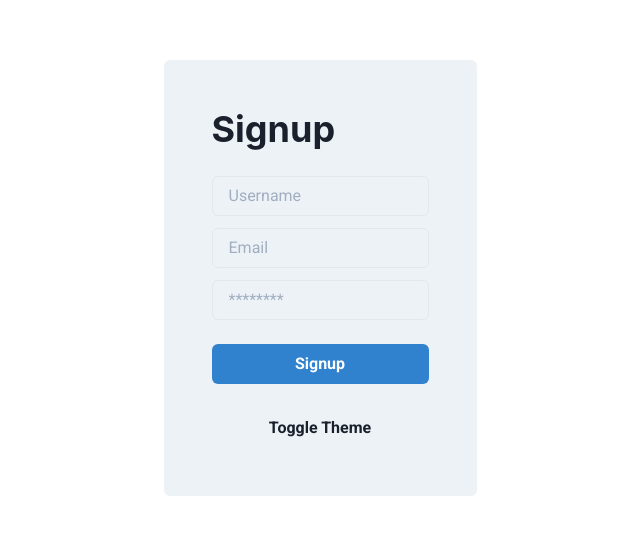
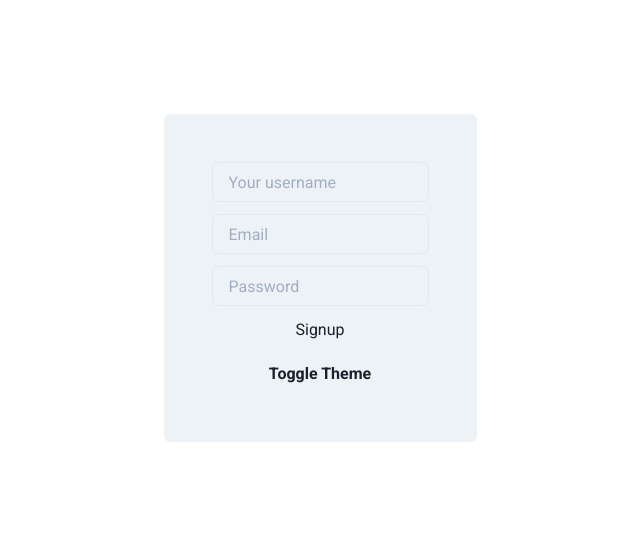
Before and after one commit to AlexGroat/code-cave-2.0, a React (Create React App) app in the folder client/: page /signup in a window 1280 px wide. Shown: the part 122-656 px from the top of the page, without its empty margins (320-960 px from the left). Built offline with nearby package versions, Linux system fonts and the light colour scheme.

Commit message:
navbar signup and logout working

```diff
--- a/client/src/components/Sidebar.js
+++ b/client/src/components/Sidebar.js
@@ -81,8 +81,8 @@ export default function Sidebar() {
         </Link>
         {Auth.loggedIn() ? (
           <>
-            <Link to="/">
-              <NavItem navSize={navSize} icon={FiCalendar} title="" active />
+            <Link to="/" onClick={logout}>
+              <NavItem navSize={navSize} icon={FiCalendar} title="Logout" />
             </Link>
 
             <Flex
--- a/client/src/pages/Login/index.js
+++ b/client/src/pages/Login/index.js
@@ -8,7 +8,7 @@ function LoginPage () {
         <Flex direction="column" background={formBackground} p={12} rounded={6}>
             <Heading mb={6}>Log in</Heading>
             <Input placeholder="Email" variant="outline" mb={3} type="email"/>
-            <Input placeholder='********' variant='outline' mb={6} type='password'/>
+            <Input placeholder='********' variant='outline'  type='password'/>
             <Button mb={6} colorScheme="blue">Log In</Button>
             <Button onClick={toggleColorMode}>Toggle Theme</Button>
 
--- a/client/src/pages/Signup/index.js
+++ b/client/src/pages/Signup/index.js
@@ -1,21 +1,113 @@
-import { Button, Flex, Heading, Input, useColorMode, useColorModeValue } from '@chakra-ui/react';
+import React, { useState } from "react";
+import { Link } from "react-router-dom";
+import { useMutation } from "@apollo/client";
+import { ADD_USER } from "../../utils/mutations";
+import Auth from "../../utils/auth";
+import {
+  Button,
+  Flex,
+  Alert,
+  Input,
+  useColorMode,
+  useColorModeValue,
+} from "@chakra-ui/react";
 
-function SignupPage() {
-    const { toggleColorMode } = useColorMode();
-    const formBackground = useColorModeValue("gray.100", "gray.700")
-    return (
-        <Flex height="100vh" alignItems="center" justifyContent="center">
-            <Flex direction="column" background={formBackground} p={12} rounded={6}>
-                <Heading mb={6}>Signup</Heading>
-                <Input placeholder="Username" variant="outline" mb={3} type="username" name='username' />
-                <Input placeholder="Email" variant="outline" mb={3} type="email" name='email' />
-                <Input placeholder='********' variant='outline' mb={6} type='password' />
-                <Button mb={6} colorScheme="blue">Signup</Button>
-                <Button onClick={toggleColorMode}>Toggle Theme</Button>
+const Signup = () => {
+  const [formState, setFormState] = useState({
+    username: "",
+    email: "",
+    password: "",
+  });
 
-            </Flex>
-        </Flex>
-    )
+  const { toggleColorMode } = useColorMode();
+  const formBackground = useColorModeValue("gray.100", "gray.700");
+
+  const [addUser, { error, data }] = useMutation(ADD_USER);
+  const handleChange = (event) => {
+    const { name, value } = event.target;
+    setFormState({
+      ...formState,
+      [name]: value,
+    });
+  };
+
+  const handleFormSubmit = async (event) => {
+    event.preventDefault();
+    console.log(formState);
+    try {
+      const { data } = await addUser({
+        variables: { ...formState },
+      });
+      Auth.login(data.addUser.token);
+    } catch (e) {
+      console.error(e);
+    }
+  };
+
+  return (
+    <>
+      <div>
+        <div>
+          {data ? (
+            <p>
+              Success!
+              <Link to="/">back to the homepage.</Link>
+            </p>
+          ) : (
+            <form
+              className="signup-form"
+              background={formBackground}
+              onSubmit={handleFormSubmit}
+            >
+              <Flex height="100vh" alignItems="center" justifyContent="center">
+                <Flex
+                  direction="column"
+                  background={formBackground}
+                  p={12}
+                  rounded={6}
+                >
+                  <Input
+                    className="signupInput"
+                    placeholder="Your username"
+                    mb={3}
+                    name="username"
+                    type="text"
+                    value={formState.name}
+                    onChange={handleChange}
+                  />
+                  <Input
+                    className="signupInput"
+                    placeholder="Email"
+                    mb={3}
+                    name="email"
+                    type="email"
+                    value={formState.email}
+                    onChange={handleChange}
+                  />
+                  <Input
+                    className="passwordInput"
+                    placeholder="Password"
+                    mb={3}
+                    name="password"
+                    type="password"
+                    value={formState.password}
+                    onChange={handleChange}
+                  />
+                  <button mb={3} style={{ curser: "pointer" }} type="submit">
+                    Signup
+                  </button>
+
+                  <Button onClick={toggleColorMode} mt={3}>
+                    Toggle Theme
+                  </Button>
+                </Flex>
+              </Flex>
+            </form>
+          )}
+        </div>
+      </div>
+    </>
+  );
 };
 
-export default SignupPage
+export default Signup;
```
